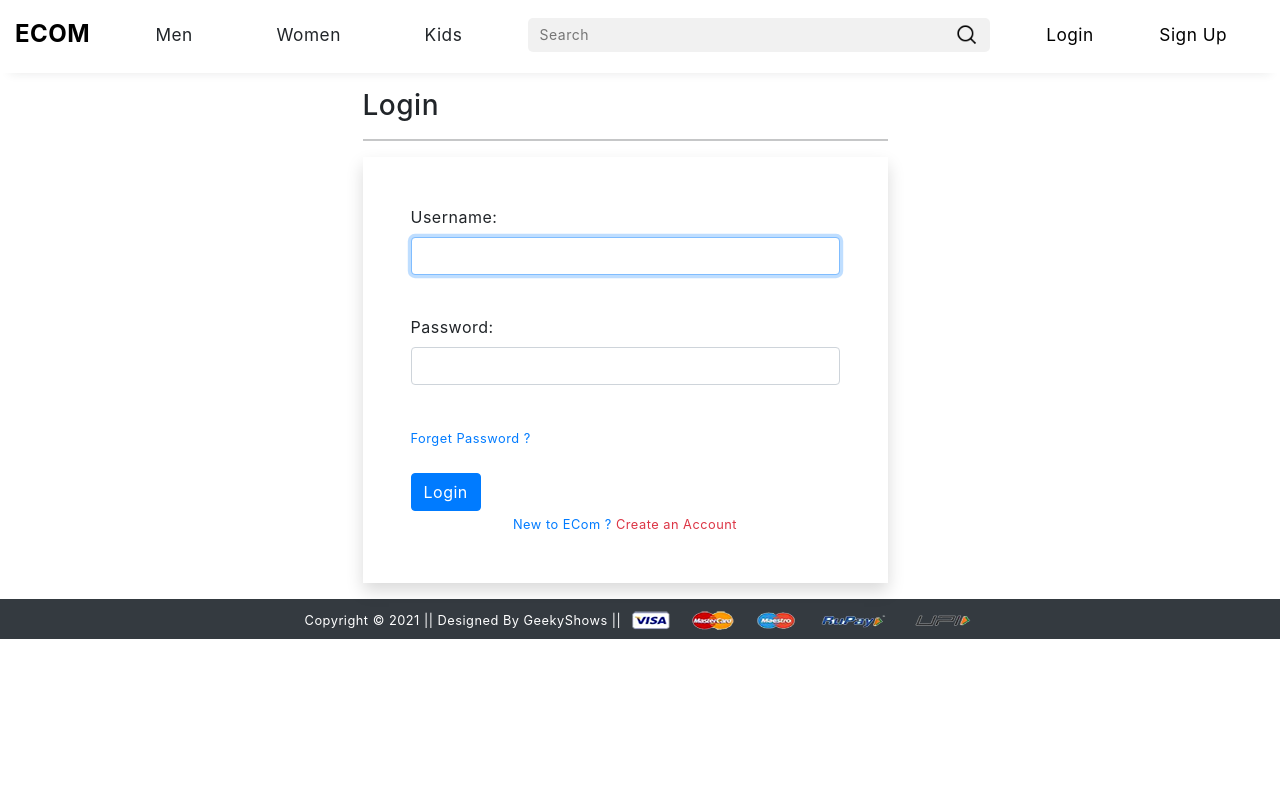
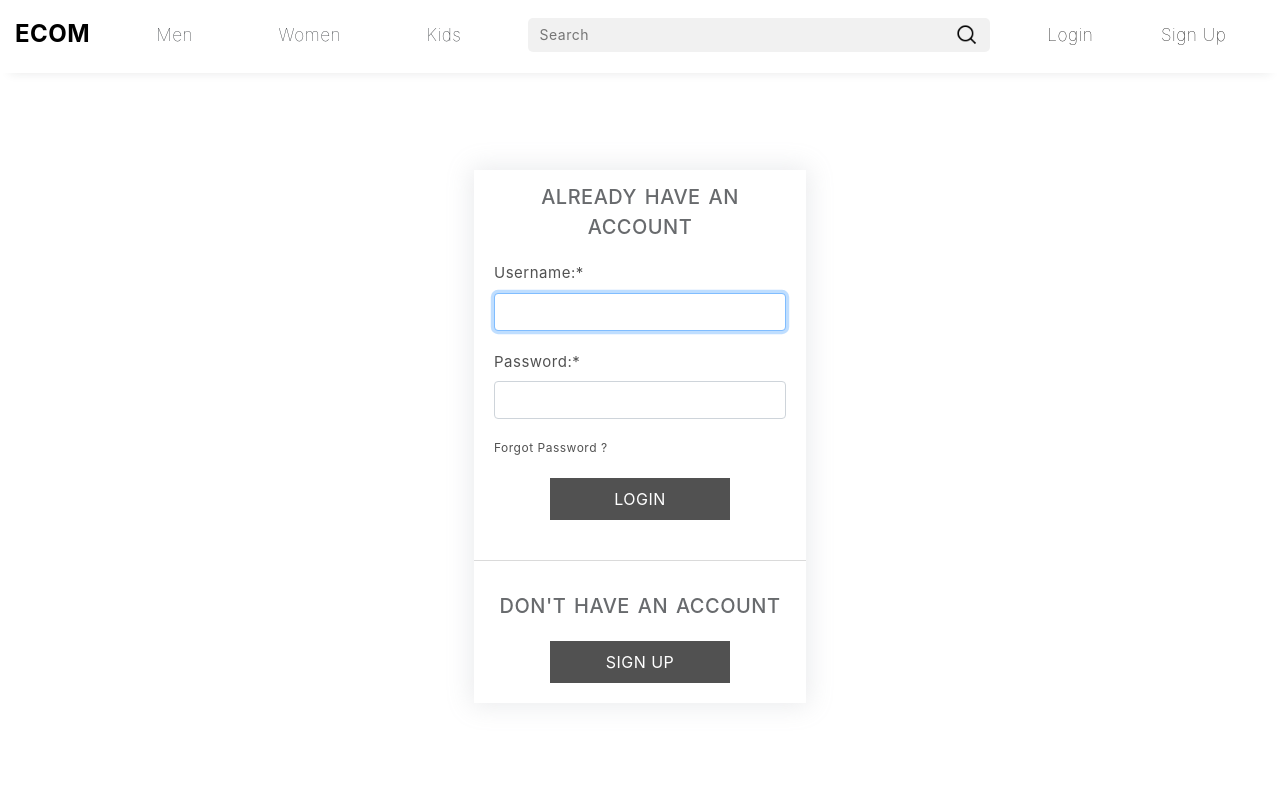
Before and after one commit to Sayantan-Bera/E-commerce-website, a Django app: page /accounts/login/ in a window 1280 px wide. Run offline with Django 4.2, Linux system fonts and the light colour scheme; some libraries are stand-ins or nearby versions.

Commit message:
Login signup style changed

```diff
--- a/app/static/app/css/style.css
+++ b/app/static/app/css/style.css
@@ -2,6 +2,9 @@
   user-select: none;
   letter-spacing: 0.5px;
   font-weight: 400;
+}
+.w-100{
+  font-weight: 100;
 }
 .header {
   display: flex;
@@ -341,12 +344,12 @@ div > a:hover {
   display: flex;
   justify-content: center;
   width: 50%;
+  box-shadow: rgba(149, 157, 165, 0.2) 0px 8px 24px;
 }
 .product-image {
   width: 100%;
   object-fit: cover;
   transition: 0.3s ease-in-out;
-  box-shadow: rgba(99, 99, 99, 0.2) 0px 2px 8px 0px;
 }
 .product-image:hover {
   transform: scale(1.05);
@@ -365,7 +368,8 @@ div > a:hover {
   letter-spacing: 1px;
 }
 .discount-price{
-  font-size: 25px;
+  font-size: 26px;
+  font-weight: bolder;
 }
 .mrp-price{
   font-size: 12px;
@@ -410,15 +414,114 @@ div > a:hover {
   flex-direction: row;
   gap: 10px;
   flex-wrap: wrap;
+  justify-content: center;
 }
+
+.form-main-outer{
+  height: 100%;
+  width: 100%;
+  display: flex;
+  justify-content: center;
+  align-items: center;
+}
+.form-main{
+  display: flex;
+  flex-direction: column;
+  justify-content: center;
+  align-items: center;
+  width: 80%;
+  height: max-content;
+  height: max-content;
+  margin: 20px auto;
+  box-shadow: rgba(149, 157, 165, 0.2) 0px 0px 24px 3px;
+}
+.login-main{
+  max-width: 332px;
+}
+.signup-main{
+  max-width: 450px;
+}
+.form{
+  width: 100%;
+  display: flex;
+  flex-direction: column;
+  justify-content: center;
+  align-items: center;
+  gap: 20px;
+  padding: 0px 20px;
+  padding-top: 12px;
+  padding-bottom: 40px;
+  border-bottom: 1.5px solid rgba(0, 0, 0, 0.144);
+}
+.form-input-div{
+  width: 100%;
+}
+/* .each-form-input > *, .each-form-input > *:focus{
+  outline: none;
+  border: none;
+} */
+.each-form-input > *{
+  outline: none;
+  border: none;
+  border-radius: none;
+}
+.upper-header{
+  width: 100%;
+  font-size: 20px;
+  word-spacing: 2px;
+  font-weight: 500;
+  text-align: center;
+}
+.lower-header{
+  width: 100%;
+  color: black;
+  text-decoration: none;
+  font-size: 15px;
+}
+.lower-header:hover{
+  color: black;
+  text-decoration: none;
+}
+.forget-pass{
+  width: max-content;
+  color: black;
+  font-size: 12px;
+  text-decoration: none;
+  align-self: flex-start;
+}
+.forget-pass:hover{
+  color: black;
+  text-decoration: none;
+}
+.redirect-div{
+  display: flex;
+  flex-direction: column;
+  justify-content: center;
+  align-items: center;
+  width: 100%;
+  gap: 20px;
+  padding-top: 30px;
+  padding-bottom: 20px;
+}
+.form-error{
+  width: auto;
+  display: flex;
+  word-wrap: break-word;
+  flex-wrap: wrap;
+}
+
 .custom-btn {
-  width: 200px;
+  width: 250px;
   height: 42px;
   padding: 10px 25px;
   background: transparent;
   cursor: pointer;
   transition: all 0.3s ease;
   position: relative;
+}
+.custom-btn:focus{
+  border-radius: 0px;
+  outline: none;
 }
 .btn-6 {
   background: #000000;
@@ -545,7 +648,8 @@ div > a:hover {
   }
 
   .dropdown-head::after,
-  .drop-item::after {
+  .drop-item::after,
+  .forget-pass::after{
     content: "";
     display: block;
     width: 0;
@@ -560,7 +664,8 @@ div > a:hover {
   }
 
   .dropdown-head:hover::after,
-  .drop-item:hover::after {
+  .drop-item:hover::after,
+  .forget-pass:hover::after{
     width: 100%;
   }
   .dropdown:active {
@@ -640,6 +745,16 @@ div > a:hover {
   }
 }
 
+@media (min-width: 500px) {
+  .product-buttons-div {
+    justify-content: flex-start;
+  }
+  .custom-btn{
+    width: 180px;
+    margin: 0px;
+  }
+}
+
 @media (min-width: 600px) {
   .all-items
     > .each-slide-item
@@ -690,7 +805,6 @@ div > a:hover {
   }
   .product-image{
     width: 100%;
-    box-shadow: none;
   }
   .product-details {
     border-left: 0.5px solid rgba(0, 0, 0, 0.247);
@@ -706,10 +820,6 @@ div > a:hover {
     border-bottom: 1.5px solid rgba(0, 0, 0, 0.247);
     padding-bottom: 5px;
     margin-bottom: 5px;
-  }
-  .custom-btn {
-    width: 140px;
-    margin: 0px;
   }
 }
 
--- a/app/templates/app/base.html
+++ b/app/templates/app/base.html
@@ -51,43 +51,43 @@
 
           <!-- men wear -->
           <div class="dropdown">
-            <div class="dropdown-head">
+            <div class="dropdown-head w-100">
               Men
             </div>
 
             <div class="drop-menu">
-              <a class="drop-item" href="{% url 'mshirts' %}">Shirts</a>
-              <a class="drop-item" href="{% url 'mhoodjack' %}">Hoodies / Jackets</a>
-              <a class="drop-item" href="{% url 'mjeans' %}">Jeans</a>
-              <a class="drop-item" href="{% url 'mtrouser' %}">Trousers</a>
-              <a class="drop-item" href="{% url 'mactivewear' %}">Active Wear</a>
+              <a class="drop-item w-100" href="{% url 'mshirts' %}">Shirts</a>
+              <a class="drop-item w-100" href="{% url 'mhoodjack' %}">Hoodies / Jackets</a>
+              <a class="drop-item w-100" href="{% url 'mjeans' %}">Jeans</a>
+              <a class="drop-item w-100" href="{% url 'mtrouser' %}">Trousers</a>
+              <a class="drop-item w-100" href="{% url 'mactivewear' %}">Active Wear</a>
             </div>
           </div>
 
           <!-- women wear -->
           <div class="dropdown">
-            <div class="dropdown-head">
+            <div class="dropdown-head w-100">
               Women
             </div>
 
             <div class="drop-menu">
-              <a class="drop-item" href="{% url 'wdress' %}">Dresses</a>
-              <a class="drop-item" href="{% url 'wtops' %}">Tops</a>
-              <a class="drop-item" href="{% url 'wjeans' %}">Jeans</a>
-              <a class="drop-item" href="{% url 'wskirts' %}">Skirts</a>
-              <a class="drop-item" href="{% url 'wactivewear' %}">Active Wear</a>
+              <a class="drop-item w-100" href="{% url 'wdress' %}">Dresses</a>
+              <a class="drop-item w-100" href="{% url 'wtops' %}">Tops</a>
+              <a class="drop-item w-100" href="{% url 'wjeans' %}">Jeans</a>
+              <a class="drop-item w-100" href="{% url 'wskirts' %}">Skirts</a>
+              <a class="drop-item w-100" href="{% url 'wactivewear' %}">Active Wear</a>
             </div>
           </div>
 
           <!-- Kids wear -->
           <div class="dropdown">
-            <div class="dropdown-head">
+            <div class="dropdown-head w-100">
               Kids
             </div>
 
             <div class="drop-menu">
-              <a class="drop-item" href="{% url 'girls' %}">Girls</a>
-              <a class="drop-item" href="{% url 'boys' %}">Boys</a>
+              <a class="drop-item w-100" href="{% url 'girls' %}">Girls</a>
+              <a class="drop-item w-100" href="{% url 'boys' %}">Boys</a>
             </div>
           </div>
 
@@ -129,22 +129,22 @@
           {% if request.user.is_authenticated %}
           <!-- profile -->
           <div class="dropdown">
-            <div class="dropdown-head">
+            <div class="dropdown-head w-100">
               {{request.user.username|capfirst}}
             </div>
 
             <div class="drop-menu">
-              <a class="drop-item" href="{% url 'profile' %}">Profile</a>
-              <a class="drop-item" href="{% url 'orders' %}">Orders</a>
-              <a class="drop-item" href="{% url 'passwordchange' %}">Change Password</a>
-              <a class="drop-item" href="{% url 'logout' %}">Logout</a>
+              <a class="drop-item w-100" href="{% url 'profile' %}">Profile</a>
+              <a class="drop-item w-100" href="{% url 'orders' %}">Orders</a>
+              <a class="drop-item w-100" href="{% url 'passwordchange' %}">Change Password</a>
+              <a class="drop-item w-100" href="{% url 'logout' %}">Logout</a>
             </div>
           </div>
 
           <!-- cart -->
           <div class="dropdown ptr-all no-dropdown">
             <div class="dropdown-head cart no-dropdown">
-              <a href="{% url 'add-to-cart' %}"><span class="">4</span>Cart</a>
+              <a class="w-100" href="{% url 'add-to-cart' %}"><span class="w-100">4</span>Cart</a>
             </div>
           </div>
           {% else %}
@@ -152,14 +152,14 @@
           <!-- login -->
           <div class="dropdown ptr-all no-dropdown">
             <div class="dropdown-head login no-dropdown">
-              <a href="{% url 'login' %}">Login</a>
+              <a class="w-100" href="{% url 'login' %}">Login</a>
             </div>
           </div>
 
           <!-- sign up -->
           <div class="dropdown ptr-all no-dropdown">
             <div class="dropdown-head signup no-dropdown">
-              <a href="{% url 'customerregistration' %}">
+              <a class="w-100" href="{% url 'customerregistration' %}">
                 Sign Up
               </a>
             </div>
@@ -173,79 +173,79 @@
     <div class="toggle-menu">
       <!-- home -->
       <a class="" aria-current="page" href="/">
-        <div class="home">Home</div>
+        <div class="home w-100">Home</div>
       </a>
 
       <!-- men wear -->
       <div class="dropdown">
-        <div class="dropdown-head">
+        <div class="dropdown-head w-100">
           Men
         </div>
 
         <div class="drop-menu">
-          <a class="drop-item" href="{% url 'mshirts' %}">Shirts</a>
-          <a class="drop-item" href="{% url 'mhoodjack' %}">Hoodies / Jackets</a>
-          <a class="drop-item" href="{% url 'mjeans' %}">Jeans</a>
-          <a class="drop-item" href="{% url 'mtrouser' %}">Trousers</a>
-          <a class="drop-item" href="{% url 'mactivewear' %}">Active Wear</a>
+          <a class="drop-item w-100" href="{% url 'mshirts' %}">Shirts</a>
+          <a class="drop-item w-100" href="{% url 'mhoodjack' %}">Hoodies / Jackets</a>
+          <a class="drop-item w-100" href="{% url 'mjeans' %}">Jeans</a>
+          <a class="drop-item w-100" href="{% url 'mtrouser' %}">Trousers</a>
+          <a class="drop-item w-100" href="{% url 'mactivewear' %}">Active Wear</a>
         </div>
       </div>
 
       <!-- women wear -->
       <div class="dropdown">
-        <div class="dropdown-head">
+        <div class="dropdown-head w-100">
           Women
         </div>
 
         <div class="drop-menu">
-          <a class="drop-item" href="{% url 'wdress' %}">Dresses</a>
-          <a class="drop-item" href="{% url 'wtops' %}">Tops</a>
-          <a class="drop-item" href="{% url 'wjeans' %}">Jeans</a>
-          <a class="drop-item" href="{% url 'wskirts' %}">Skirts</a>
-          <a class="drop-item" href="{% url 'wactivewear' %}">Active Wear</a>
+          <a class="drop-item w-100" href="{% url 'wdress' %}">Dresses</a>
+          <a class="drop-item w-100" href="{% url 'wtops' %}">Tops</a>
+          <a class="drop-item w-100" href="{% url 'wjeans' %}">Jeans</a>
+          <a class="drop-item w-100" href="{% url 'wskirts' %}">Skirts</a>
+          <a class="drop-item w-100" href="{% url 'wactivewear' %}">Active Wear</a>
         </div>
       </div>
 
       <!-- Kids wear -->
       <div class="dropdown">
-        <div class="dropdown-head">
+        <div class="dropdown-head w-100">
           Kids
         </div>
 
         <div class="drop-menu">
-          <a class="drop-item" href="{% url 'girls' %}">Boys</a>
-          <a class="drop-item" href="{% url 'boys' %}">Girls</a>
+          <a class="drop-item w-100" href="{% url 'girls' %}">Boys</a>
+          <a class="drop-item w-100" href="{% url 'boys' %}">Girls</a>
         </div>
       </div>
 
       <!-- profile -->
       {% if request.user.is_authenticated %}
       <div class="dropdown">
-        <div class="dropdown-head dropdown-toggle">
+        <div class="dropdown-head dropdown-toggle w-100">
           {{request.user.username|capfirst}}
         </div>
 
         <div class="drop-menu">
-          <a class="drop-item" href="{% url 'profile' %}">Profile</a>
-          <a class="drop-item" href="{% url 'orders' %}">Orders</a>
-          <a class="drop-item" href="{% url 'passwordchange' %}">Change Password</a>
-          <a class="drop-item" href="% url 'logout' %">Logout</a>
+          <a class="drop-item w-100" href="{% url 'profile' %}">Profile</a>
+          <a class="drop-item w-100" href="{% url 'orders' %}">Orders</a>
+          <a class="drop-item w-100" href="{% url 'passwordchange' %}">Change Password</a>
+          <a class="drop-item w-100" href="% url 'logout' %">Logout</a>
         </div>
       </div>
 
       <!-- cart -->
       <a href="{% url 'add-to-cart' %}" class="">
-        <div class="cart"><span class="">4</span> Cart</div>
+        <div class="cart w-100"><span class="w-100">4</span> Cart</div>
       </a>
       {% else %}
       <!-- login -->
       <a href="{% url 'login' %}" class="">
-        <div class="login">Login</div>
+        <div class="login w-100">Login</div>
       </a>
 
       <!-- sign up -->
       <a href="{% url 'customerregistration' %}" class="">
-        <div class="signup">Sign Up</div>
+        <div class="signup w-100">Sign Up</div>
       </a>
       {% endif %}
     </div>
@@ -253,9 +253,11 @@
     <div class="content-body">
       {% block banner_slider %}
       {% endblock banner_slider %}
+
       {% block main-content %}
       {% endblock main-content %}
 
+      {% block footer %}
             <!-- Start Footer -->
             <footer class="container-fluid bg-dark text-center p-2 footer-index">
               <small class="text-white"
@@ -270,6 +272,7 @@
               />
             </footer>
             <!-- End Footer -->
+      {% endblock footer %}
     </div>
 
     <!-- Jquery -->
--- a/app/templates/app/login.html
+++ b/app/templates/app/login.html
@@ -2,34 +2,42 @@
 {% load static %}
 {% block title %}Login{% endblock title %}
 {% block main-content %}
-<div class="container login-main">
- <div class="row my-3">
-  <div class="col-sm-6 offset-sm-3">
-   <h3>Login</h3>
-   <hr>
-   <form action="" method="post" novalidate class="shadow p-5">
+<div class="form-main-outer">
+    <div class="form-main login-main">
+        <!-- login form -->
+        <form action="" method="post" novalidate class="form">
+            <div class="upper-header light">ALREADY HAVE AN ACCOUNT</div>
+            <!-- form inputs -->
             {% csrf_token %}
             {% for fm in form %}
-       <div class="form-group">
-        {{fm.label_tag}}{{fm}}<small class="text-danger">
-            {{fm.errors|striptags}}</small><br>
+            <div class="form-input-div">
+                <div class="lower-header light">{{fm.label_tag}}*</div>
+                <div class="each-form-input">{{fm}}</div>
+                <small class="form-error light">{{fm.errors|striptags}}</small>
             </div>
             {% endfor %}
-    <small><a href="{% url 'password_reset' %}">Forget Password ?</a></small><br>
-    <input type="submit" class="btn btn-primary mt-4"
-    value="Login">
-    <br>
-    <div class="text-center text-primary fw-bold"><small>
-        New to ECom ? <a href="{%  url 'customerregistration' %}"
-        class="text-danger">Create an Account</a>
-    </small></div>
+
+            <!-- forgot password -->
+            <a class="forget-pass light" href="{% url 'password_reset' %}">Forgot Password ?</a>
+
+            <!-- login button -->
+            <button type="submit" class="custom-btn btn-6 light"><span>LOGIN</span></button>
+
             {% if form.non_field_errors %}
             {% for error in form.non_field_errors%}
-      <p class="alert alert-danger my-3">{{error}}</p>
+            <p class="form-error light">{{error}}</p>
             {% endfor %}
             {% endif %}
         </form>
+
+        <!-- Signup redirect -->
+        <div class="redirect-div">
+            <div class="upper-header light">DON'T HAVE AN ACCOUNT</div>
+            <a href="{%  url 'customerregistration' %}">
+                <button class="custom-btn btn-6 light"><span>SIGN UP</span></button>
+            </a>
         </div>
     </div>
 </div>
 {% endblock main-content %}
+{% block footer %}<div class=""></div>{% endblock footer %}
```
Also changed, not shown: app/templates/app/boys.html (+5 -5 lines), app/templates/app/customerregistration.html (+24 -12 lines), app/templates/app/girls.html (+5 -5 lines), app/templates/app/mactivewear.html (+5 -5 lines), app/templates/app/mhoodjack.html (+5 -5 lines), app/templates/app/mjeans.html (+5 -5 lines), app/templates/app/mshirts.html (+5 -5 lines), app/templates/app/mtrouser.html (+5 -5 lines), app/templates/app/wactivewear.html (+5 -5 lines), app/templates/app/wdress.html (+5 -5 lines), app/templates/app/wjeans.html (+5 -5 lines), app/templates/app/wskirts.html (+5 -5 lines), app/templates/app/wtops.html (+5 -5 lines), db.sqlite3. Lines whose indentation alone changed are shown as unchanged.
